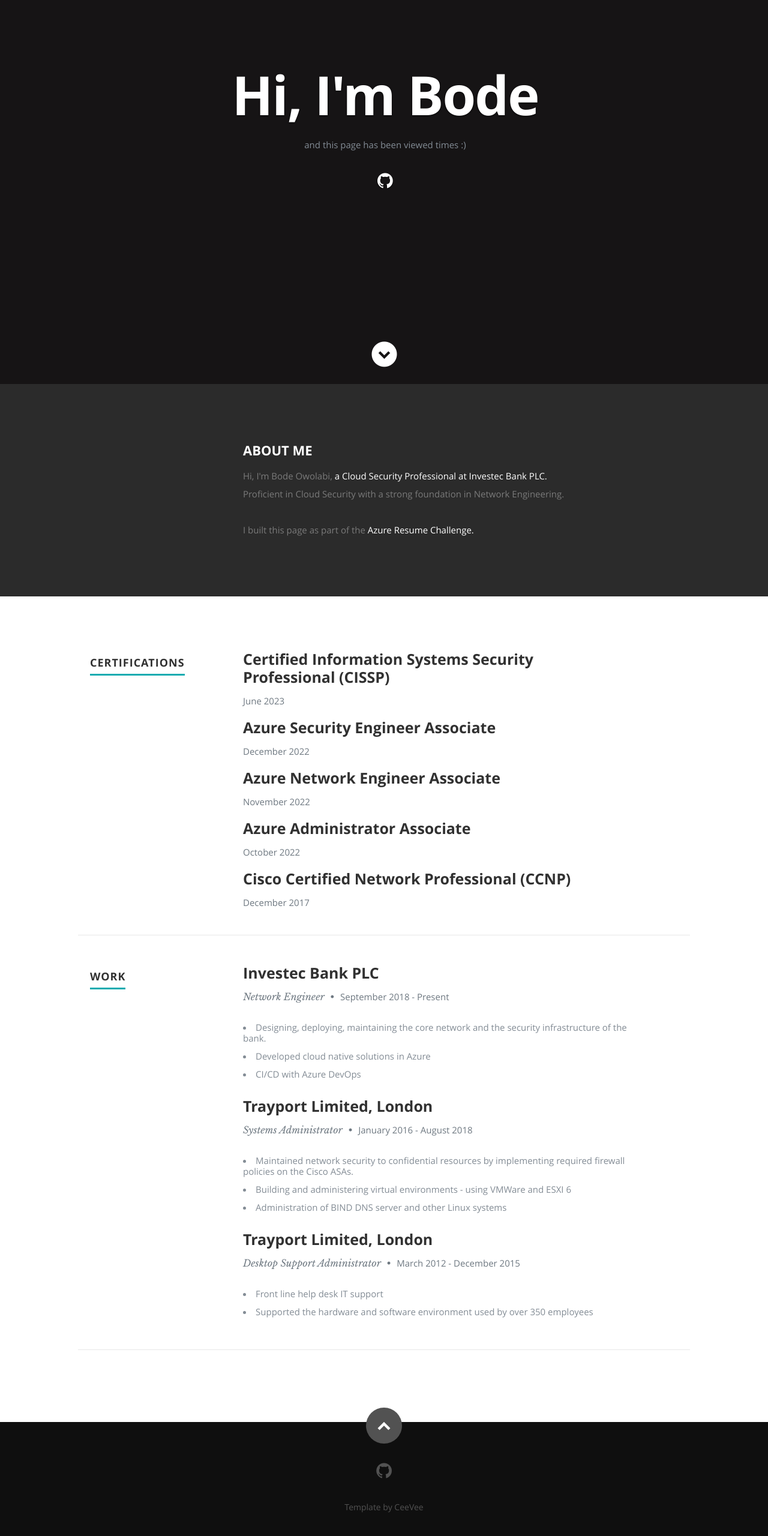
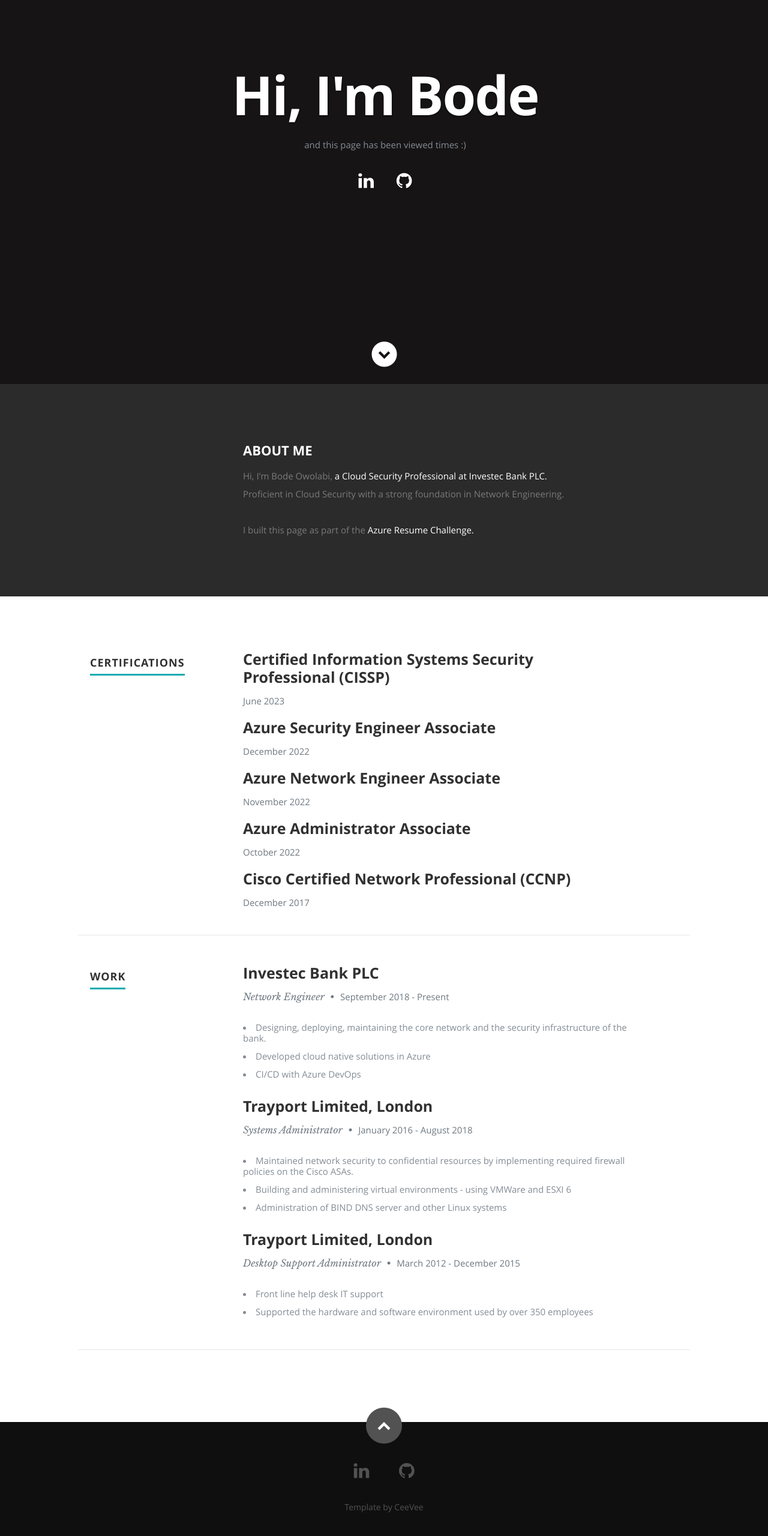
Before and after one commit to Mr-Bode/azure-resume, a plain HTML site: page frontend/index.html in a window 1280 px wide. Shown: the part 160-2720 px from the top of the page at 60% size. Drawn offline with nearby package versions, Linux system fonts and the light colour scheme.

Commit message:
modified index.html

```diff
--- a/frontend/index.html
+++ b/frontend/index.html
@@ -58,6 +58,7 @@
 
             <p>and this page has been viewed <a id="counter"></a> times :) </p>
             <ul class="social">
+               <li><a href="https://www.linkedin.com/in/bode-owolabi-78821a20/"><i class="fa fa-linkedin"></i></a></li>
                <li><a href="https://github.com/Mr-Bode/azure-resume"><i class="fa fa-github"></i></a></li>
             </ul>
          </div>
@@ -254,6 +255,7 @@
          <div class="twelve columns">
 
             <ul class="social-links">
+               <li><a href="https://www.linkedin.com/in/bode-owolabi-78821a20/"><i class="fa fa-linkedin"></i></a></li>
                <li><a href="https://github.com/Mr-Bode/azure-resume"><i class="fa fa-github"></i></a></li>
             </ul>
 
```
